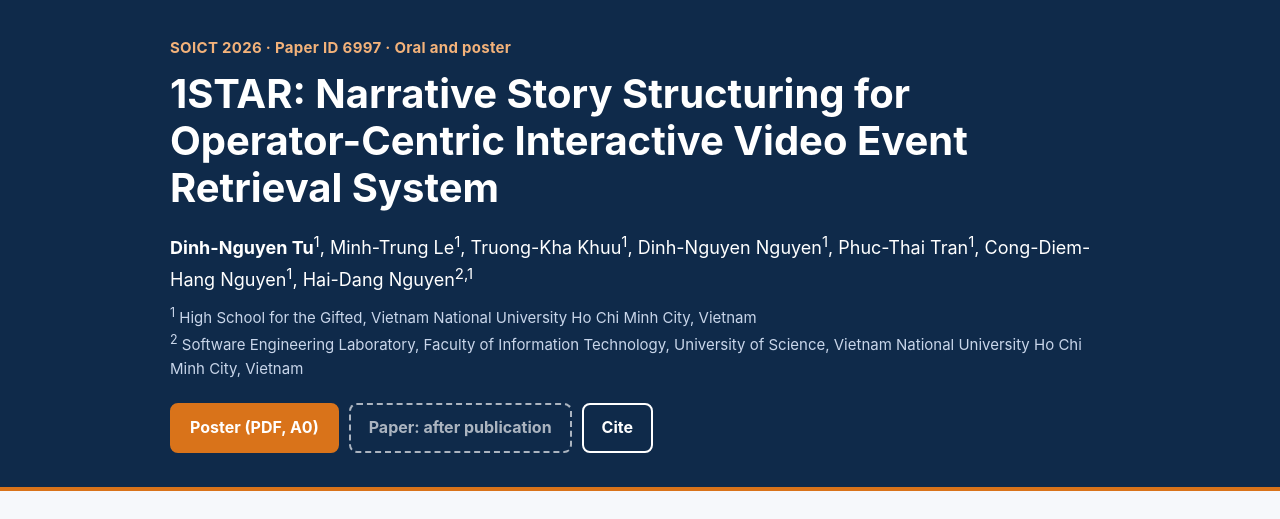
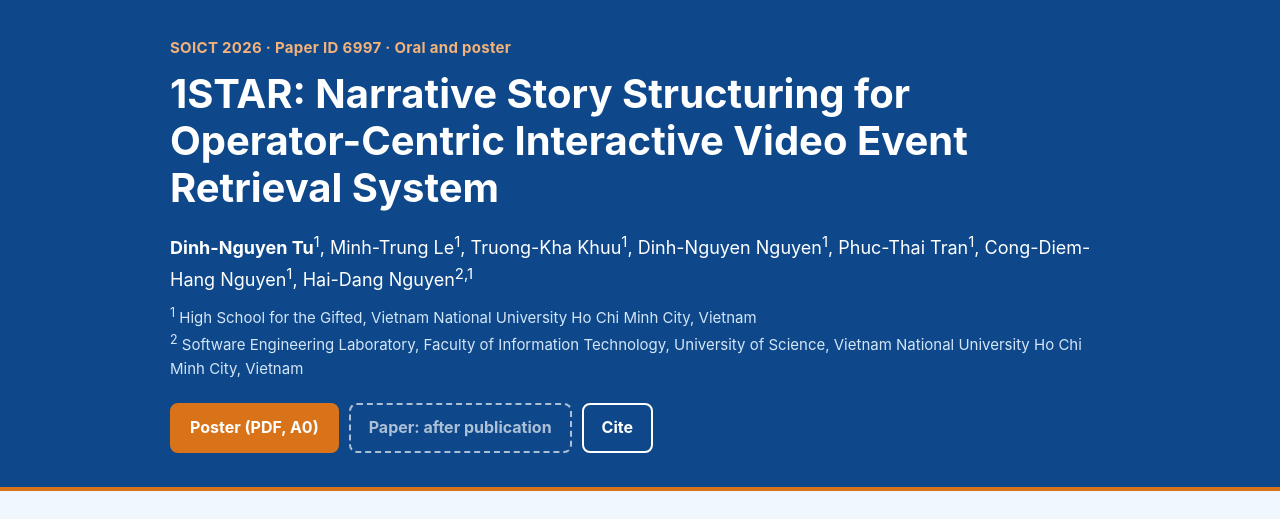
Before and after one commit to BonTapHoa/1star-soict2026, a plain HTML site: page index.html in a window 1280 px wide. Shown: the top 519 px of the page. Drawn offline with Linux system fonts and the light colour scheme.

Commit message:
Apply the school-logo blue palette to the page, figures and poster
Co-Authored-By: Claude Sonnet 5.5 <noreply@anthropic.com>

```diff
--- a/index.html
+++ b/index.html
@@ -5,7 +5,7 @@
 <meta name="viewport" content="width=device-width, initial-scale=1">
 <title>1STAR at SOICT 2026: Narrative Story Structuring for Video Event Retrieval</title>
 <meta name="description" content="Project page of 1STAR, SOICT 2026 paper 6997: narrative Story structuring for operator-centric interactive video event retrieval. Poster, figures and results.">
-<meta name="theme-color" content="#0f2a4a">
+<meta name="theme-color" content="#0f488a">
 <meta property="og:type" content="website">
 <meta property="og:title" content="1STAR: Narrative Story Structuring for Operator-Centric Interactive Video Event Retrieval System">
 <meta property="og:description" content="SOICT 2026, paper 6997. Structure the video, not the operator.">
@@ -14,11 +14,11 @@
 <meta name="twitter:card" content="summary_large_image">
 <style>
 :root{
-  --navy:#0f2a4a; --blue:#25609f; --green:#2e7d32; --amber:#a5530a; --red:#b3261e;
-  --bg:#f6f8fb; --card:#ffffff; --ink:#1b1f27; --muted:#5a6270; --line:#d5dce8; --accent:#d9731a;
+  --navy:#0f3869; --hero:#0f488a; --blue:#0f488a; --green:#2e7d32; --amber:#a5530a; --red:#b3261e;
+  --bg:#f1f8fd; --card:#ffffff; --ink:#14213a; --muted:#50607a; --line:#bfd6ea; --accent:#d9731a;
 }
 @media (prefers-color-scheme: dark){
-  :root{ --bg:#0c1522; --card:#13213a; --ink:#e8edf5; --muted:#a9b6ca; --line:#2a3b58;
+  :root{ --bg:#0b1a2e; --card:#10243f; --ink:#e8f1fb; --muted:#a9bdd6; --line:#254366;
          --blue:#7db3f0; --green:#7fd085; --amber:#f0a45f; --red:#ff8f87; }
 }
 *{box-sizing:border-box}
@@ -26,13 +26,13 @@ html{scroll-behavior:smooth}
 body{margin:0;background:var(--bg);color:var(--ink);font:17px/1.6 -apple-system,"Segoe UI",Roboto,Helvetica,Arial,sans-serif}
 a{color:var(--blue)}
 .wrap{max-width:980px;margin:0 auto;padding:0 20px}
-header.hero{background:var(--navy);color:#fff;border-bottom:4px solid var(--accent)}
+header.hero{background:var(--hero);color:#fff;border-bottom:4px solid var(--accent)}
 header.hero .wrap{padding-top:36px;padding-bottom:34px}
 .tag{margin:0 0 10px;color:#f3b27a;font-weight:700;letter-spacing:.02em;font-size:15px}
 h1{font-size:clamp(26px,4.2vw,40px);line-height:1.18;margin:0 0 18px}
 .authors{margin:0;font-size:18px}
 .authors b{font-weight:700}
-.affil{margin:8px 0 0;color:#c9d6ea;font-size:15px}
+.affil{margin:8px 0 0;color:#d3e6f8;font-size:15px}
 .cta{display:flex;flex-wrap:wrap;gap:10px;margin-top:22px}
 .btn{display:inline-block;padding:10px 18px;border-radius:8px;font-weight:700;text-decoration:none;font-size:16px;border:2px solid #fff;color:#fff}
 .btn.primary{background:var(--accent);border-color:var(--accent);color:#fff}
```
Also changed, not shown: assets/figures/architecture.png, assets/figures/results.png, assets/figures/story-structuring.png, assets/og.png, assets/poster/poster-preview.png, 1 other file.
